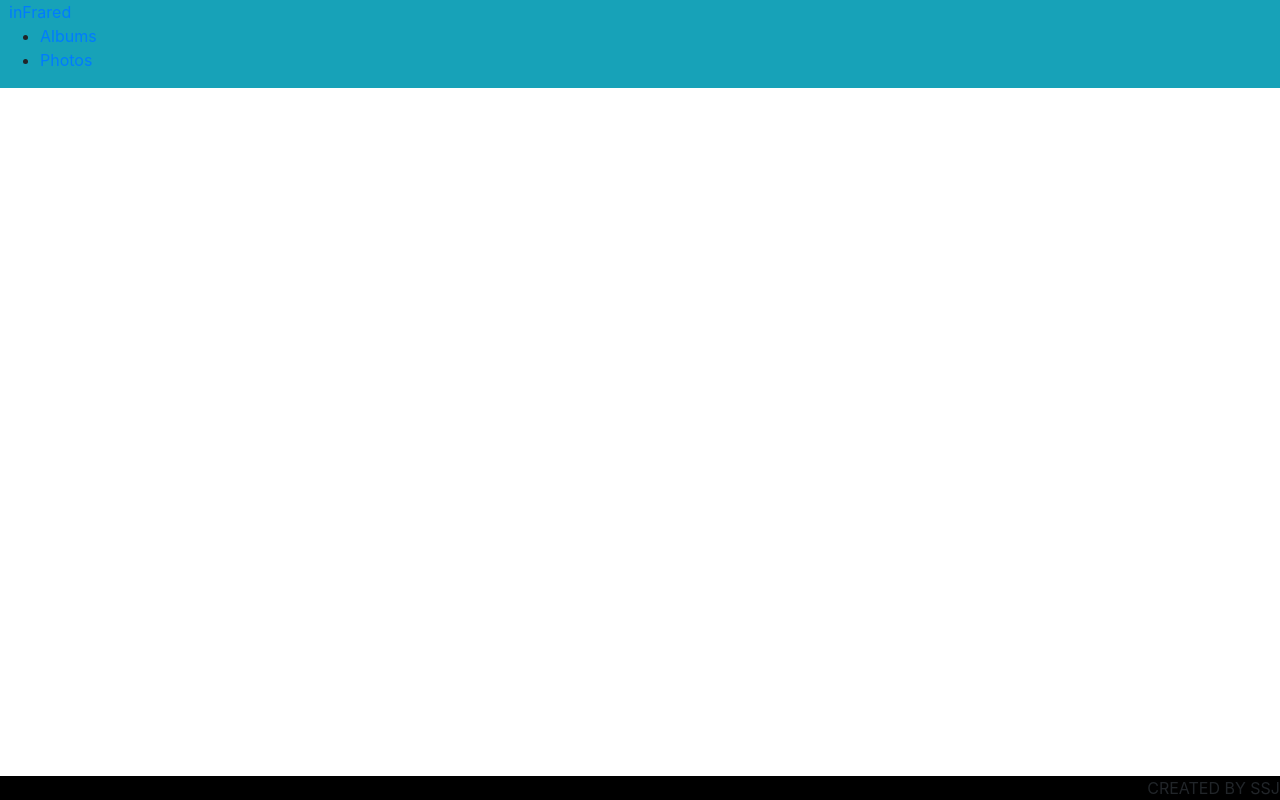
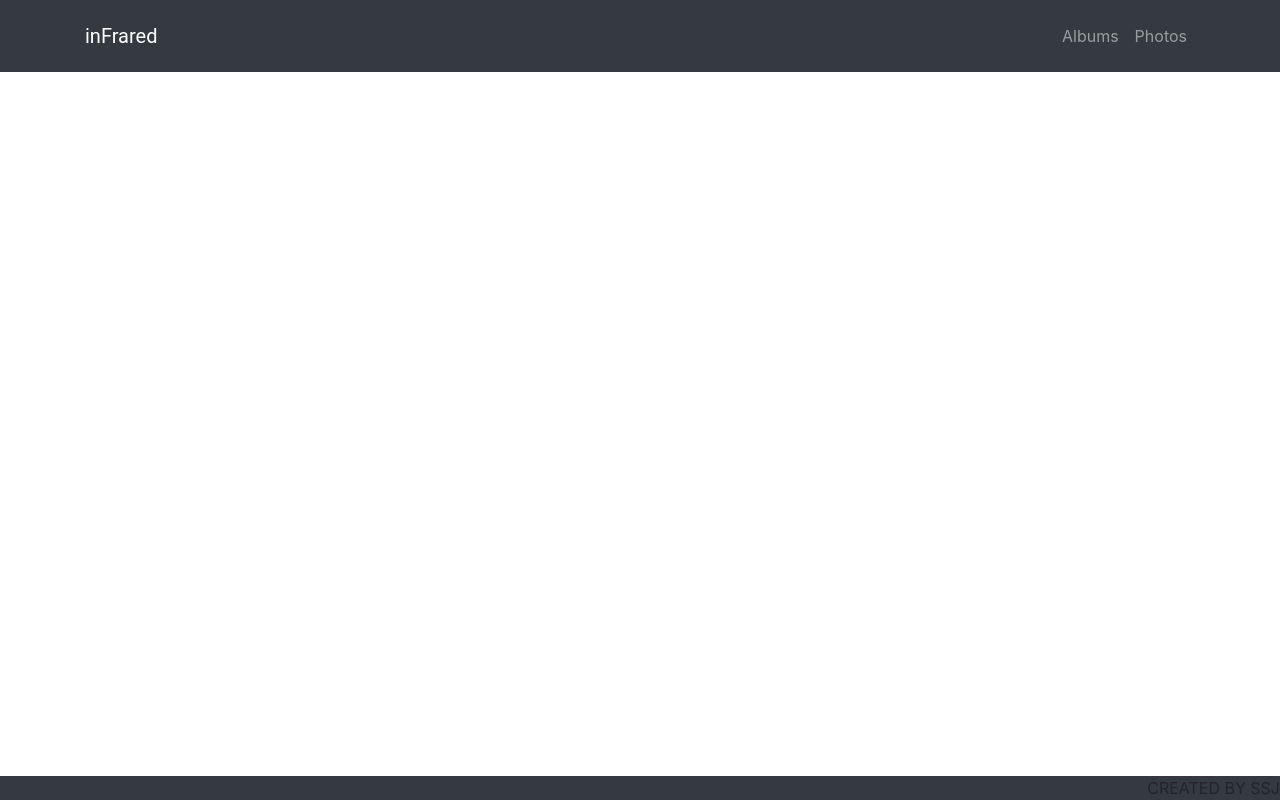
Before and after one commit to jimtie/Project2, a Django app: page /photos/ in a window 1280 px wide. Run offline with Django 3.2, Linux system fonts and the light colour scheme; data that the repository does not hold is empty; some libraries are stand-ins or nearby versions.

Commit message:
bootstrap

```diff
--- a/project2/main_app/static/css/style.css
+++ b/project2/main_app/static/css/style.css
@@ -20,3 +20,6 @@ nav {
 img {
 	align-content: center;
 }
+.navbar-brand {
+  font-family: "Roboto", sans-serif;
+}
--- a/project2/main_app/templates/base.html
+++ b/project2/main_app/templates/base.html
@@ -11,16 +11,15 @@
   <link rel="stylesheet" type="text/css" href="{% static 'css/style.css' %}">
 </head>
 <body>
-  <header class="navbar-fixed">
-    <nav class="navbar navbar-expand-md navbar-dark bg-info pt-0 pb-0 pl-0 pr-0 mr-0 mr-l-0">
-      <div class="nav-wrapper">
+  <header>
+    <nav class="navbar navbar-expand-md navbar-dark bg-dark pt-3 pb-3 mb-5">
+      <div class="container">
+        <a class="navbar-brand" href="/">inFrared</a>
         <ul class="navbar-nav ml-auto">
-          <li class="nav-item"><a href="/" class="left brand-logo">&nbsp;&nbsp;inFrared</a></li>
-        </ul>
-        <ul class="right">
+        <li class="nav-item">
           <!-- <li><a href="/about">About</a></li> -->
-          <li class="nav-item"><a href="/albums">Albums</a></li>
-          <li class="nav-item"><a href="/photos">Photos</a></li>
+          <li class="nav-item"><a href="/albums" class="nav-link">Albums</a></li>
+          <li class="nav-item"><a href="/photos" class="nav-link">Photos</a></li>
         </ul>
       </div>
     </nav>
@@ -29,7 +28,7 @@
     {% block content %}
     {% endblock %}
   </main>
-  <footer class="page-footer">
+  <footer class="page-footer bg-dark">
     <div class="right">CREATED BY SSJ</div>
   </footer>
 </body>
--- a/project2/main_app/templates/photos.html
+++ b/project2/main_app/templates/photos.html
@@ -1,14 +1,15 @@
 {% extends 'base.html' %}
 {% block content %}
-
+<div class="row flex-row">
 {% for photo in photos %}
-  <div class="card">
-  	<a href="{% url 'photos_detail' photo.id %}">
-	    <div class="card-content" style= "width:250 ; height:auto;">
-	      <img src = "{{photo.image_link}}">
-	    </div>
-	</a>
-  </div>
+<div class="col-md-4 mb-2 flex-column fluid">
+	<div class="card text-right flex-column">
+		<a href="{% url 'photos_detail' photo.id %}">
+			<img class="card-img shadow" src="{{photo.image_link}}" alt="Card image">
+		</a>
+	</div>
+</div>
 
 {% endfor %}
+<div>
 {% endblock %}
```
